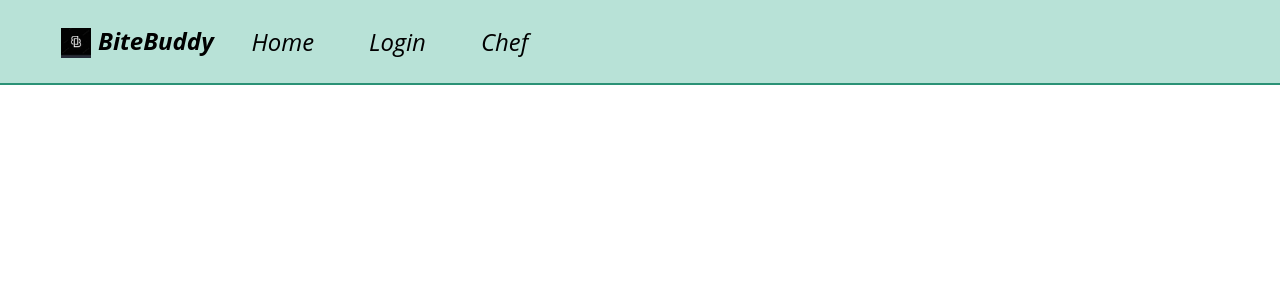
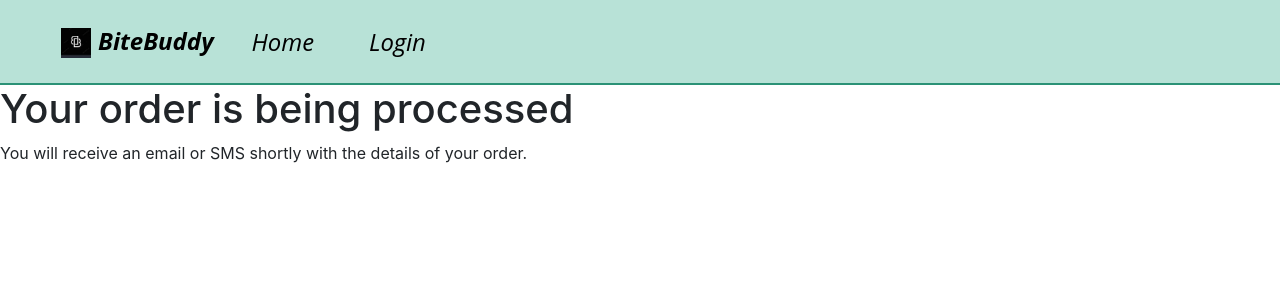
Before and after one commit to Ha1qua/BiteBuddy, a React (Create React App) app in the folder Client/bitebuddy/: page /Notification in a window 1280 px wide. Shown: the top 300 px of the page. Built offline with nearby package versions, Linux system fonts and the light colour scheme.

Commit message:
Notification

```diff
--- a/Client/bitebuddy/src/App.js
+++ b/Client/bitebuddy/src/App.js
@@ -12,6 +12,7 @@ import Review from "./components/Reviews";
 import Insights from "./components/Insights";
 import Testcase from "./components/Testcase";
 import Faqs from "./components/Faqs";
+import Notification from "./components/Notification";
 
 function App() {
   const [chefMessages, setChefMessages] = useState([]);
@@ -42,6 +43,7 @@ function App() {
         <Route path="/review" element={<Review />} />
         <Route path="/testcase" element={<Testcase />} />
         <Route path="/faq" element={<Faqs />} />
+        <Route path="/Notification" element={<Notification />} />
 
         {/* Add more routes as needed */}
       </Routes>
--- a/Client/bitebuddy/src/components/LoginUser.js
+++ b/Client/bitebuddy/src/components/LoginUser.js
@@ -1,4 +1,5 @@
 import React, { useState } from "react";
+import { useNavigate } from "react-router-dom"; // Import useHistory to handle navigation
 import "./LoginUser.css";
 
 function LoginUser() {
@@ -25,6 +26,8 @@ function LoginUser() {
   const validateEmail = (email) => /\S+@\S+\.\S+/.test(email);
   const validateNumberOfPeople = (number) =>
     Number.isInteger(Number(number)) && number > 0;
+
+  const navigate = useNavigate();
 
   // Handle form submission
   const handleFormSubmit = (e) => {
@@ -173,6 +176,15 @@ function LoginUser() {
     }
   };
 
+  const handleEdit = () => {
+    setOrderSummary(null); // Reset order summary to edit the form again
+  };
+
+  const handleConfirm = () => {
+    // Navigate to the next page, for example, a "Confirmation" page
+    navigate("/Notification"); // This will redirect to the "confirmation" page
+  };
+
   return (
     <div className="login-user-container">
       <div className="login-user-form-container">
@@ -295,6 +307,10 @@ function LoginUser() {
             <p>
               <strong>Total for Reservation:</strong> ${orderSummary.total}
             </p>
+
+            {/* Edit and Confirm Buttons */}
+            <button onClick={handleEdit}>Edit</button>
+            <button onClick={handleConfirm}>Confirm</button>
           </div>
         )}
       </div>
--- /dev/null
+++ b/Client/bitebuddy/src/components/Notification.js
@@ -0,0 +1,14 @@
+import React from "react";
+
+const Notification = () => {
+  return (
+    <div>
+      <h1>Your order is being processed</h1>
+      <p>
+        You will receive an email or SMS shortly with the details of your order.
+      </p>
+    </div>
+  );
+};
+
+export default Notification;
```
